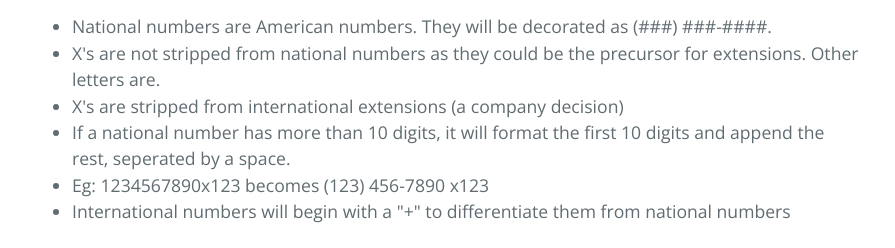
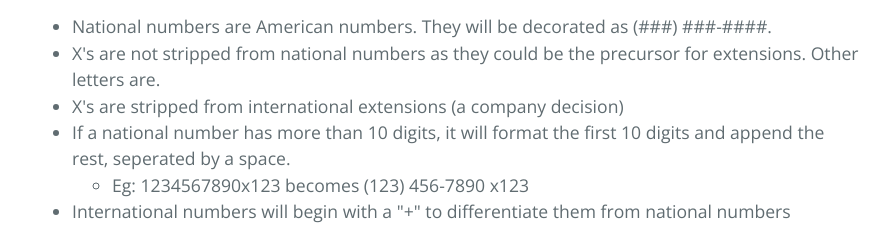
Before and after one commit to lposen/angular-phonenumber-formatter, a plain HTML site: page index.html in a window 1280 px wide. Shown: the part 770-1018 px from the top of the page, without its empty margins (192-1087 px from the left). Drawn offline with nearby package versions, Linux system fonts and the light colour scheme.

```diff
--- a/index.html
+++ b/index.html
@@ -40,8 +40,12 @@
 <li>National numbers are American numbers.  They will be decorated as (###) ###-####.</li>
 <li>X's are not stripped from national numbers as they could be the precursor for extensions.  Other letters are.</li>
 <li>X's are stripped from international extensions (a company decision)</li>
-<li>If a national number has more than 10 digits, it will format the first 10 digits and append the rest, seperated by a space.</li>
+<li>If a national number has more than 10 digits, it will format the first 10 digits and append the rest, seperated by a space.
+
+<ul>
 <li>Eg: 1234567890x123 becomes (123) 456-7890 x123</li>
+</ul>
+</li>
 <li>International numbers will begin with a "+" to differentiate them from national numbers</li>
 </ul>
 
```
Also changed, not shown: params.json (+1 -1 lines).
